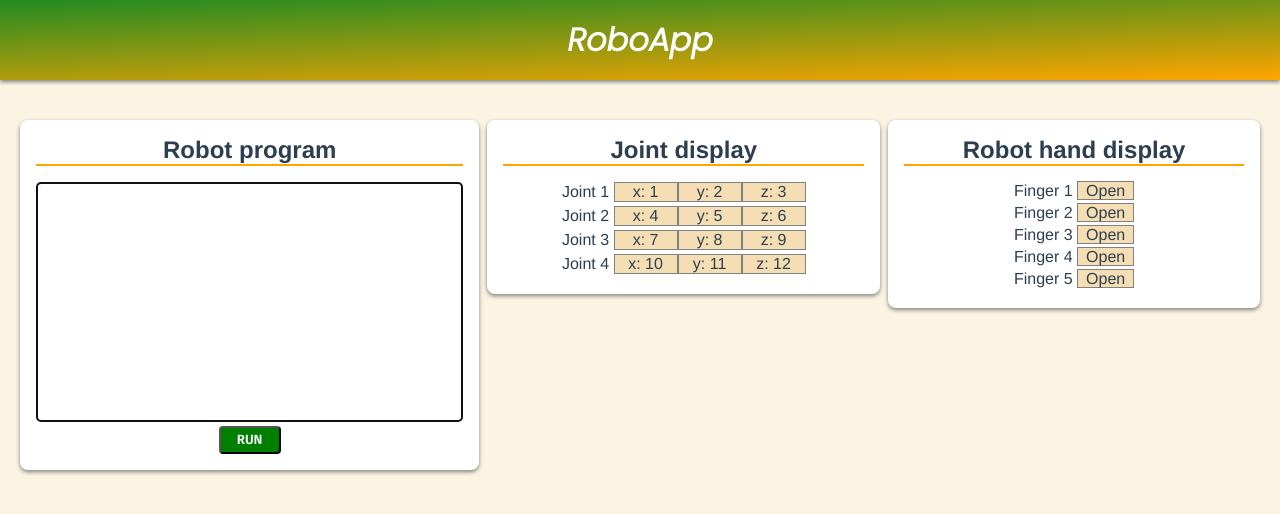
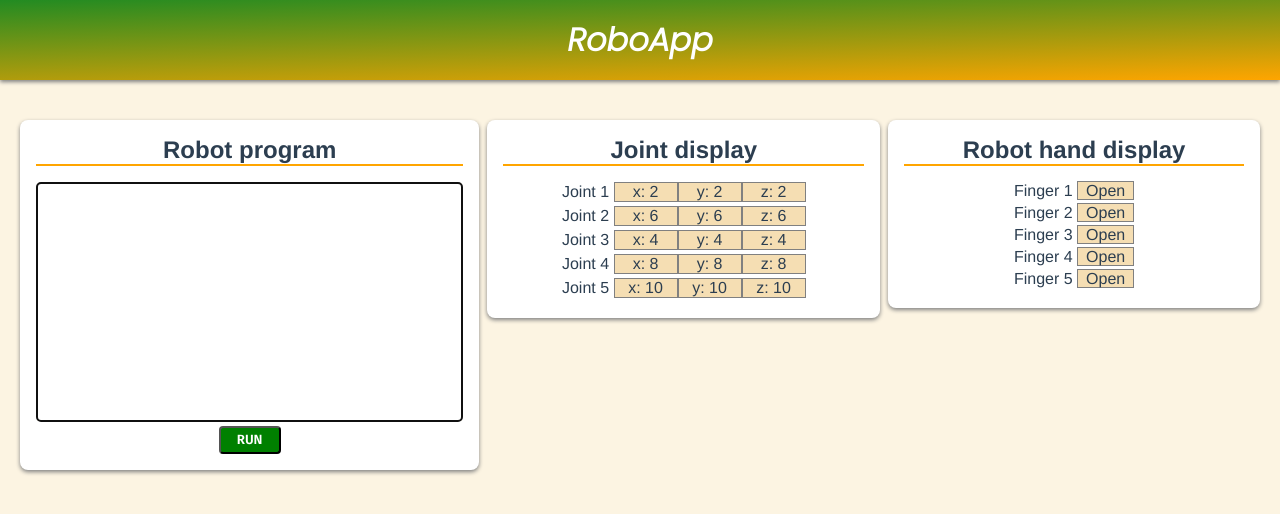
Before and after one commit to NagyEndre/RoboApp, a Vue app: page / in a window 1280 px wide. Shown: the top 514 px of the page. Built offline with nearby package versions, Linux system fonts and the light colour scheme.

Commit message:
CHORE: change default joint coordinates

```diff
--- a/src/logic/RobotBuilder.ts
+++ b/src/logic/RobotBuilder.ts
@@ -5,10 +5,11 @@ import Finger from '../model/Finger'
 
 export function buildRobot(): Robot {
   const joints = [
-    new Joint(1, 2, 3),
-    new Joint(4, 5, 6),
-    new Joint(7, 8, 9),
-    new Joint(10, 11, 12),
+    new Joint(2, 2, 2),
+    new Joint(6, 6, 6),
+    new Joint(4, 4, 4),
+    new Joint(8, 8, 8),
+    new Joint(10, 10, 10),
   ]
   const robotHand = new RobotHand(
     new Finger(),
```
